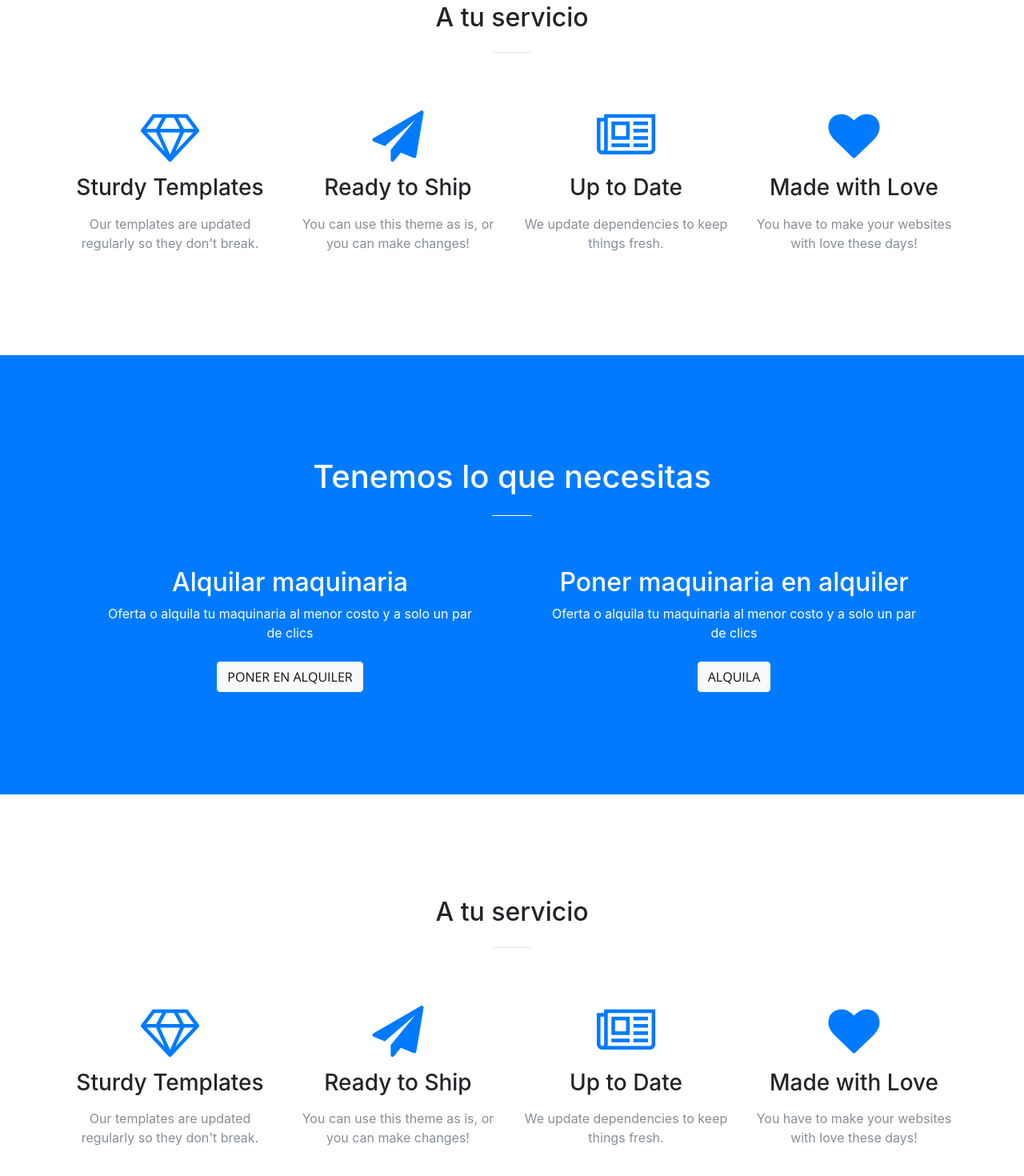
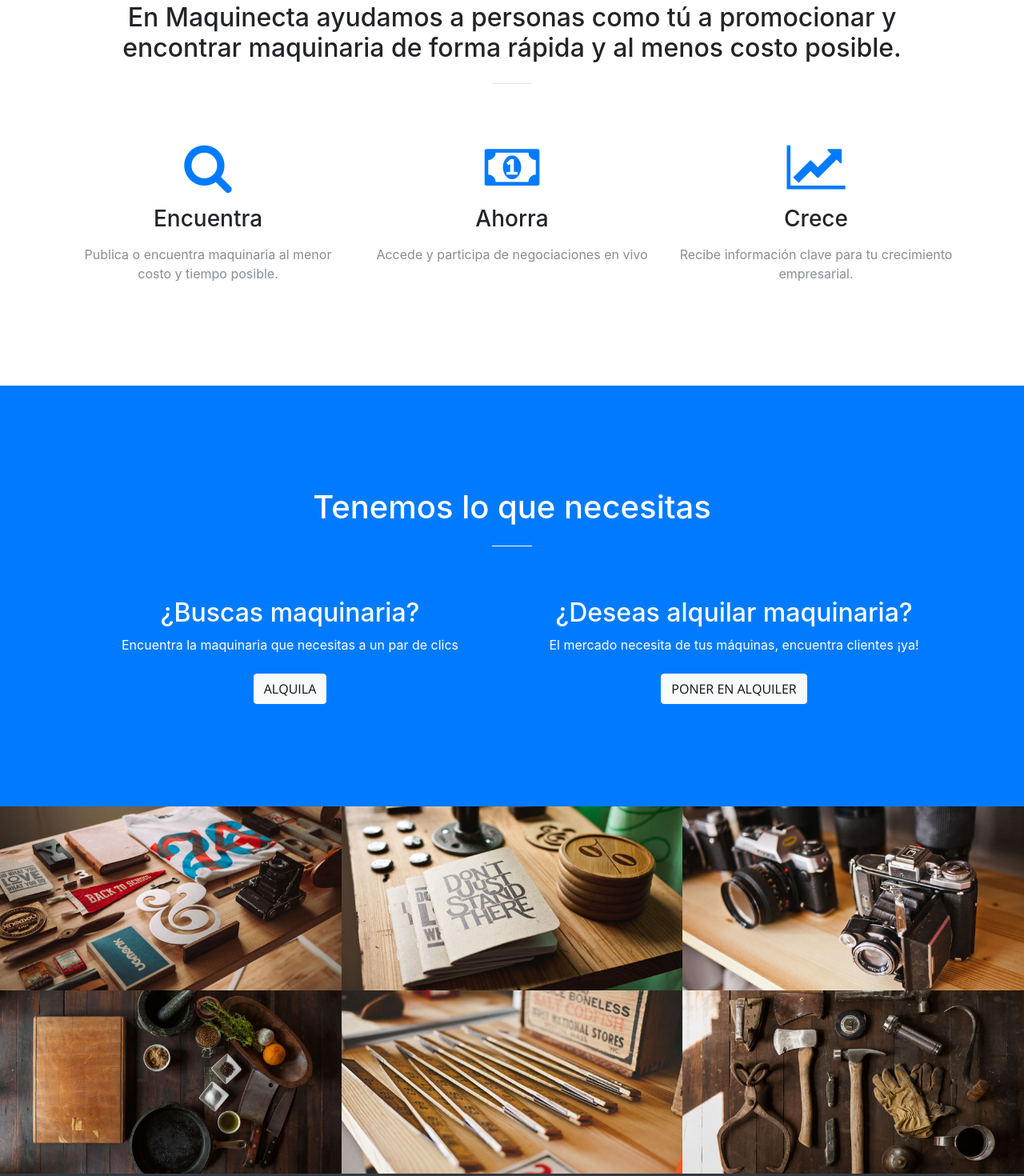
Before and after one commit to nelsonvalverdelt/Maquinecta, a website with bundled scripts: page index.html in a window 1280 px wide. Shown: the part 925-2395 px from the top of the page at 80% size. Built offline with nearby package versions, Linux system fonts and the light colour scheme; files whose address does not match are found by name.

Commit message:
Text and links changes. About scroll animation solved

```diff
--- a/index.html
+++ b/index.html
@@ -68,57 +68,49 @@
         </div>
         <div class="col-lg-8 mx-auto">
           <p class="text-faded mb-5">Se pierden más de S/ 30 000 por minuto en el sector de construcción y para ello, una empresa ya habrá quebrado.</p>
-          <a class="btn btn-primary btn-xl js-scroll-trigger" href="#about">Descubre más</a>
+          <a class="btn btn-primary btn-xl js-scroll-trigger" href="#about">Descubre cómo</a>
         </div>
       </div>
     </div>
   </header>
 
-
-  <section id="services" id="about">
+  <section id="about">
       <div class="container">
         <div class="row">
           <div class="col-lg-12 text-center">
-            <h2 class="section-heading">A tu servicio</h2>
+            <h2 class="section-heading">En Maquinecta ayudamos a personas como tú a promocionar y encontrar maquinaria de forma rápida y al menos costo posible.</h2>
             <hr class="my-4">
           </div>
         </div>
       </div>
       <div class="container">
         <div class="row">
-          <div class="col-lg-3 col-md-6 text-center">
+          <div class="col-lg-4 col-md-6 text-center">
             <div class="service-box mt-5 mx-auto">
-              <i class="fa fa-4x fa-diamond text-primary mb-3 sr-icons"></i>
-              <h3 class="mb-3">Sturdy Templates</h3>
-              <p class="text-muted mb-0">Our templates are updated regularly so they don't break.</p>
+              <i class="fa fa-4x fa-search text-primary mb-3 sr-icons"></i>
+              <h3 class="mb-3">Encuentra</h3>
+              <p class="text-muted mb-0">Publica o encuentra maquinaria al menor costo y tiempo posible.</p>
             </div>
           </div>
-          <div class="col-lg-3 col-md-6 text-center">
+          <div class="col-lg-4 col-md-6 text-center">
             <div class="service-box mt-5 mx-auto">
-              <i class="fa fa-4x fa-paper-plane text-primary mb-3 sr-icons"></i>
-              <h3 class="mb-3">Ready to Ship</h3>
-              <p class="text-muted mb-0">You can use this theme as is, or you can make changes!</p>
+              <i class="fa fa-4x fa-money text-primary mb-3 sr-icons"></i>
+              <h3 class="mb-3">Ahorra</h3>
+              <p class="text-muted mb-0">Accede y participa de negociaciones en vivo</p>
             </div>
           </div>
-          <div class="col-lg-3 col-md-6 text-center">
+          <div class="col-lg-4 col-md-6 text-center">
             <div class="service-box mt-5 mx-auto">
-              <i class="fa fa-4x fa-newspaper-o text-primary mb-3 sr-icons"></i>
-              <h3 class="mb-3">Up to Date</h3>
-              <p class="text-muted mb-0">We update dependencies to keep things fresh.</p>
-            </div>
-          </div>
-          <div class="col-lg-3 col-md-6 text-center">
-            <div class="service-box mt-5 mx-auto">
-              <i class="fa fa-4x fa-heart text-primary mb-3 sr-icons"></i>
-              <h3 class="mb-3">Made with Love</h3>
-              <p class="text-muted mb-0">You have to make your websites with love these days!</p>
+              <i class="fa fa-4x fa-line-chart text-primary mb-3 sr-icons"></i>
+              <h3 class="mb-3">Crece</h3>
+              <p class="text-muted mb-0">Recibe información clave para tu crecimiento empresarial.</p>
             </div>
           </div>
         </div>
       </div>
     </section>
 
-  <section class="bg-primary">
+  <section class="bg-primary" id="services">
     <div class="container">
       <div class="row">
         <div class="col-lg-6 mx-auto text-center">
@@ -132,65 +124,22 @@
           padding-left: 40px;
           padding-right: 40px;
           padding-top: 40px;">
-            <h2 class="section-heading text-white">Alquilar maquinaria</h2>
-            <p class="text-faded mb-4">Oferta o alquila tu maquinaria al menor costo y a solo un par de clics</p>
-            <a class="btn btn-light btn-xl js-scroll-trigger" href="#services">Poner en alquiler</a>
+            <h2 class="section-heading text-white">¿Buscas maquinaria?</h2>
+            <p class="text-faded mb-4">Encuentra la maquinaria que necesitas a un par de clics</p>
+            <a class="btn btn-light btn-xl js-scroll-trigger" href="https://mauricio164.typeform.com/to/SbGhwu" target="_blank">Alquila</a>
           </div>
           <div class="col-lg-6 mx-auto text-center" style="
           padding-left: 40px;
           padding-right: 40px;
           padding-top: 40px;">
-            <h2 class="section-heading text-white">Poner maquinaria en alquiler</h2>
-            <p class="text-faded mb-4">Oferta o alquila tu maquinaria al menor costo y a solo un par de clics</p>
-            <a class="btn btn-light btn-xl js-scroll-trigger" href="#services">Alquila</a>
+            <h2 class="section-heading text-white">¿Deseas alquilar maquinaria?</h2>
+            <p class="text-faded mb-4">El mercado necesita de tus máquinas, encuentra clientes ¡ya!</p>
+            <a class="btn btn-light btn-xl js-scroll-trigger" href="https://mauricio164.typeform.com/to/SbGhwu" target="_blank">Poner en alquiler</a>
           </div>
         </div>
       </div>
     </div>
   </section>
-
-  <section id="services">
-      <div class="container">
-        <div class="row">
-          <div class="col-lg-12 text-center">
-            <h2 class="section-heading">A tu servicio</h2>
-            <hr class="my-4">
-          </div>
-        </div>
-      </div>
-      <div class="container">
-        <div class="row">
-          <div class="col-lg-3 col-md-6 text-center">
-            <div class="service-box mt-5 mx-auto">
-              <i class="fa fa-4x fa-diamond text-primary mb-3 sr-icons"></i>
-              <h3 class="mb-3">Sturdy Templates</h3>
-              <p class="text-muted mb-0">Our templates are updated regularly so they don't break.</p>
-            </div>
-          </div>
-          <div class="col-lg-3 col-md-6 text-center">
-            <div class="service-box mt-5 mx-auto">
-              <i class="fa fa-4x fa-paper-plane text-primary mb-3 sr-icons"></i>
-              <h3 class="mb-3">Ready to Ship</h3>
-              <p class="text-muted mb-0">You can use this theme as is, or you can make changes!</p>
-            </div>
-          </div>
-          <div class="col-lg-3 col-md-6 text-center">
-            <div class="service-box mt-5 mx-auto">
-              <i class="fa fa-4x fa-newspaper-o text-primary mb-3 sr-icons"></i>
-              <h3 class="mb-3">Up to Date</h3>
-              <p class="text-muted mb-0">We update dependencies to keep things fresh.</p>
-            </div>
-          </div>
-          <div class="col-lg-3 col-md-6 text-center">
-            <div class="service-box mt-5 mx-auto">
-              <i class="fa fa-4x fa-heart text-primary mb-3 sr-icons"></i>
-              <h3 class="mb-3">Made with Love</h3>
-              <p class="text-muted mb-0">You have to make your websites with love these days!</p>
-            </div>
-          </div>
-        </div>
-      </div>
-    </section>
 
   <section class="p-0" id="portfolio">
     <div class="container-fluid p-0">
@@ -292,7 +241,7 @@
   <section class="bg-dark text-white">
     <div class="container text-center">
       <h2 class="mb-4">¡También estamos en Facebook!</h2>
-      <a class="btn btn-light btn-xl sr-button" href="http://startbootstrap.com/template-overviews/creative/">Visítanos</a>
+      <a class="btn btn-light btn-xl sr-button" href="https://www.facebook.com/Maquinecta-462754010786013/" target="_blank">Visítanos</a>
     </div>
   </section>
 
@@ -302,8 +251,7 @@
         <div class="col-lg-8 mx-auto text-center">
           <h2 class="section-heading">¡Estemos en contacto!</h2>
           <hr class="my-4">
-          <p class="mb-5">Ready to start your next project with us? That's great! Give us a call or send us an email and we will get back
-            to you as soon as possible!</p>
+          <p class="mb-5">¿Necesitas más información? Puedes contactarnos por teléfono o correo electrónico y te responderemos a la brevedad. ¡Estamos dispuestos a ayudarte!</p>
         </div>
       </div>
       <div class="row">
@@ -327,7 +275,7 @@
 
   <!-- Plugin JavaScript -->
   <script src="vendor/jquery-easing/jquery.easing.min.js"></script>
-  <script src="vendor/scrollreveal/scrollreveal.min.js"></script>
+  <script src="vendor/scrollreveal/scrollreve al.min.js"></script>
   <script src="vendor/magnific-popup/jquery.magnific-popup.min.js"></script>
 
   <!-- Custom scripts for this template -->
```
